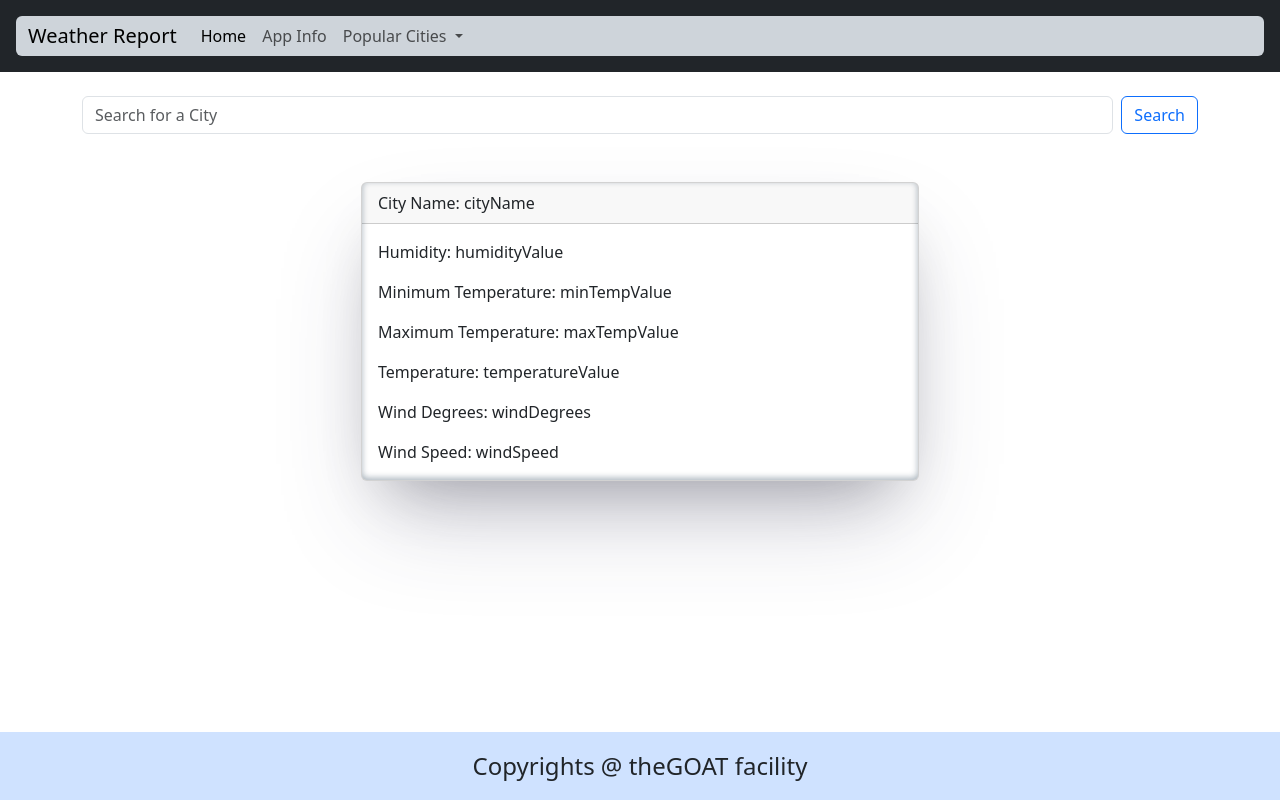
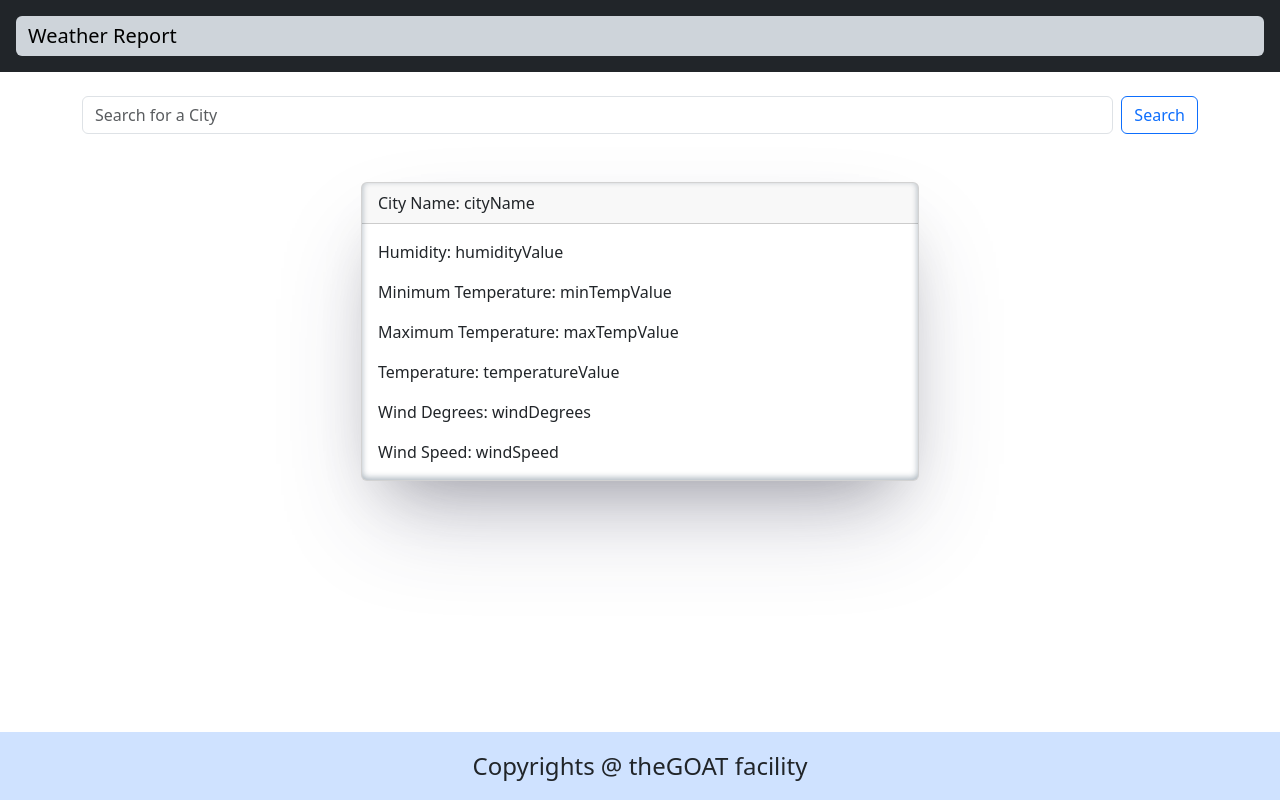
Before and after one commit to uttamthegoat/weather-app, a plain HTML site: page index.html in a window 1280 px wide. Drawn offline with nearby package versions, Linux system fonts and the light colour scheme.

Commit message:
Update index.html

```diff
--- a/index.html
+++ b/index.html
@@ -30,7 +30,7 @@
           <span class="navbar-toggler-icon"></span>
         </button>
         <div class="collapse navbar-collapse" id="navbarNav">
-          <ul class="navbar-nav">
+<!--           <ul class="navbar-nav">
             <li class="nav-item">
               <a class="nav-link active" aria-current="page" href="#">Home</a>
             </li>
@@ -55,7 +55,7 @@
                 </li>
               </ul>
             </li>
-          </ul>
+          </ul> -->
         </div>
       </div>
     </nav>
```
